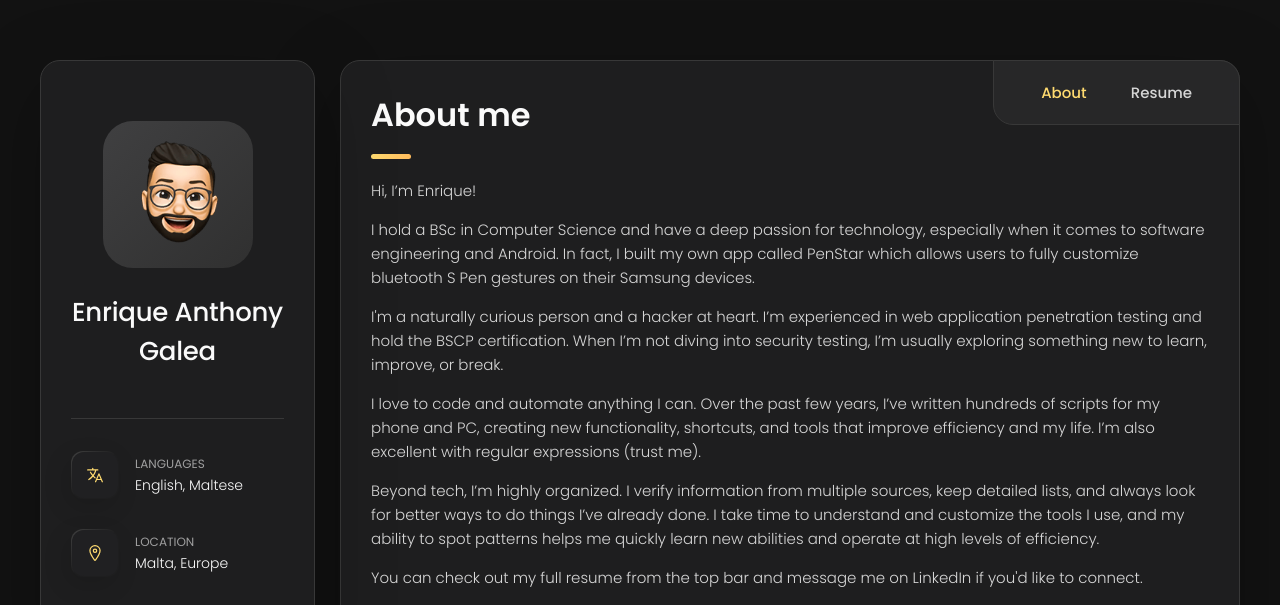
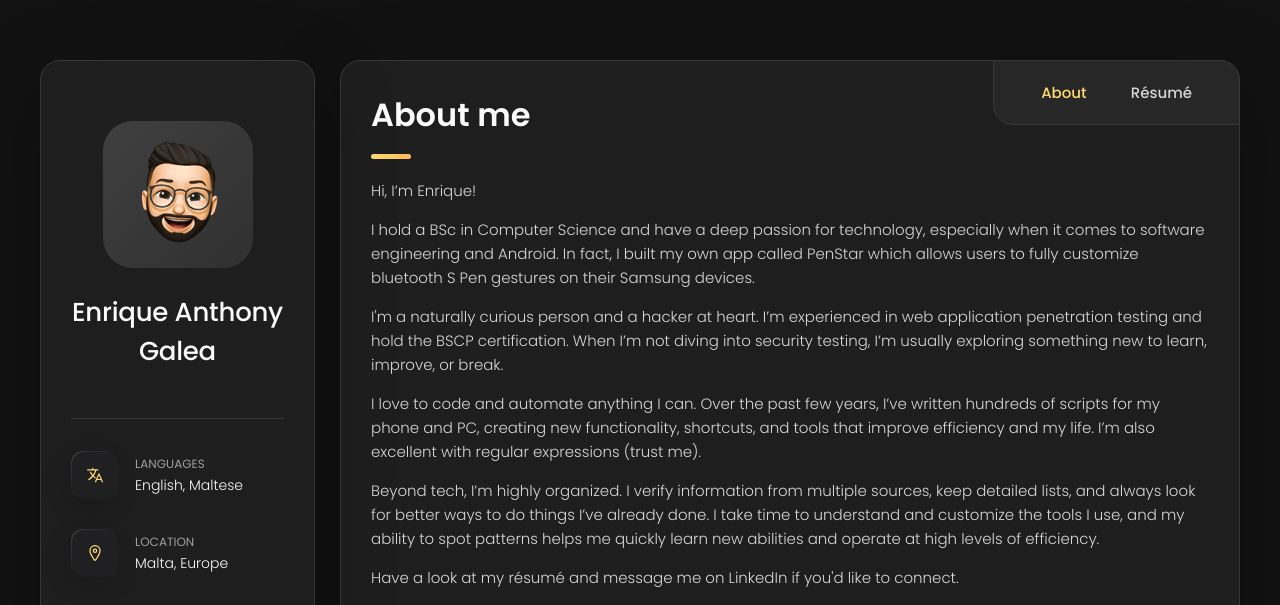
Before and after one commit to enriqueanthonygalea/enriqueanthonygalea.github.io, a plain HTML site: page index.html in a window 1280 px wide. Shown: the top 605 px of the page. Drawn offline with nearby package versions, Linux system fonts and the light colour scheme.

Commit message:
Minor changes

```diff
--- a/index.html
+++ b/index.html
@@ -42,7 +42,7 @@
         <div class="sidebar-info">
 
             <figure class="avatar-box">
-                <img src="./assets/images/avatar.png" alt="Enrique Anthony Galea">
+                <img src="./assets/images/avatar.png" alt="Enrique Anthony Galea" width="40">
             </figure>
 
             <div class="info-content">
@@ -191,7 +191,7 @@
                 </li>
 
                 <li class="navbar-item">
-                    <button class="navbar-link" data-nav-link>Resume</button>
+                    <button class="navbar-link" data-nav-link>Résumé</button>
                 </li>
 
                 <li class="navbar-item">
@@ -252,8 +252,7 @@
                 </p>
 
                 <p>
-                    You can check out my full resume from the top bar and message me on LinkedIn if you'd like to
-                    connect.
+                    Have a look at my résumé and message me on LinkedIn if you'd like to connect.
                 </p>
 
             </section>
@@ -547,7 +546,7 @@
         <article class="resume" data-page="resume">
 
             <header>
-                <h2 class="h2 article-title">Resume</h2>
+                <h2 class="h2 article-title">Résumé</h2>
             </header>
 
             <section class="timeline">
```
